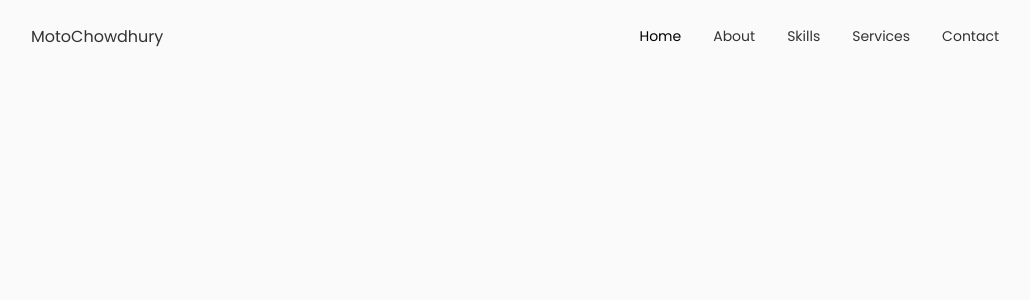
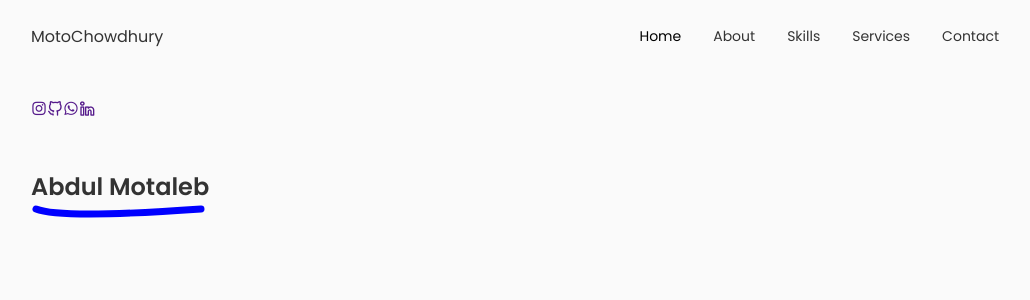
Before and after one commit to motochowdhury/portfolio_design_3.0, a React (Create React App) app: page / in a window 1280 px wide. Shown: the top 300 px of the page, without its empty margins (125-1155 px from the left). Built offline with nearby package versions, Linux system fonts and the light colour scheme.

Commit message:
Home Section Under Development

```diff
--- a/src/App.js
+++ b/src/App.js
@@ -1,10 +1,14 @@
 import "./App.css";
 import { Header } from "./components/Header/Header";
+import { Home } from "./components/Home/Home";
 
 function App() {
   return (
     <>
       <Header />
+      <main className="main">
+        <Home />
+      </main>
     </>
   );
 }
--- /dev/null
+++ b/src/components/Home/Data.jsx
@@ -0,0 +1,21 @@
+import React from "react";
+
+export const Data = () => {
+  return (
+    <div className="home_data">
+      <div>
+        <h1 className="home_title">Abdul Motaleb</h1>
+        <svg width="400" height="35" xmlns="http://www.w3.org/2000/svg">
+          <path
+            id="pathItem"
+            d="M5 5 Q 30 15 170 5"
+            stroke="blue"
+            fill="transparent"
+            stroke-width="7"
+            stroke-linecap="round"
+          />
+        </svg>
+      </div>
+    </div>
+  );
+};
--- /dev/null
+++ b/src/components/Home/Home.jsx
@@ -0,0 +1,17 @@
+import React from "react";
+import { Data } from "./Data";
+import { Social } from "./Social";
+
+export const Home = () => {
+  return (
+    <section className="home section" id="home">
+      <div className="home_container container grid">
+        <div className="home_content grid">
+          <Social />
+        </div>
+        <div className="home_img"></div>
+        <Data />
+      </div>
+    </section>
+  );
+};
--- /dev/null
+++ b/src/components/Home/Social.jsx
@@ -0,0 +1,20 @@
+import React from "react";
+
+export const Social = () => {
+  return (
+    <div className="home_social">
+      <a href="" className="home_social-icon" target="_blank">
+        <i class="uil uil-instagram"></i>
+      </a>
+      <a href="" className="home_social-icon" target="_blank">
+        <i class="uil uil-github-alt"></i>
+      </a>
+      <a href="" className="home_social-icon" target="_blank">
+        <i class="uil uil-whatsapp"></i>
+      </a>
+      <a href="" className="home_social-icon" target="_blank">
+        <i class="uil uil-linkedin-alt"></i>
+      </a>
+    </div>
+  );
+};
```
